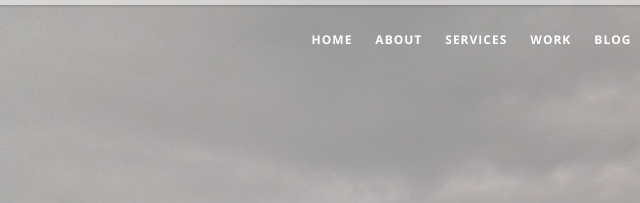
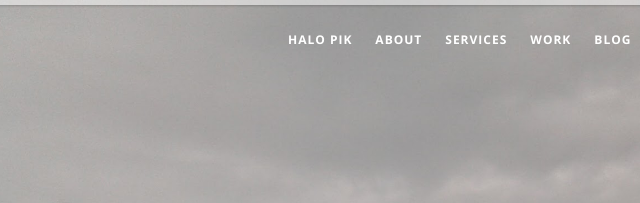
Before and after one commit to taufikn89/taufikn89.github.io, a plain HTML site: page index.html in a window 1280 px wide. Shown: the top 203 px of the page, 317-957 px from the left. Drawn offline with nearby package versions, Linux system fonts and the light colour scheme; files whose address does not match are found by name.

Commit message:
Update index.html

```diff
--- a/index.html
+++ b/index.html
@@ -46,7 +46,7 @@
                 </div>
                 <div id="navbar" class="navbar-collapse collapse">
                     <ul class="nav navbar-nav navbar-right scroll-to">
-                        <li class="active"><a href="#home">Home</a></li>
+                        <li class="active"><a href="#home">halo pik</a></li>
                         <li><a href="#about">About</a></li>
                         <li><a href="#services">Services</a></li>
                         <li><a href="#work">Work</a></li>
```
